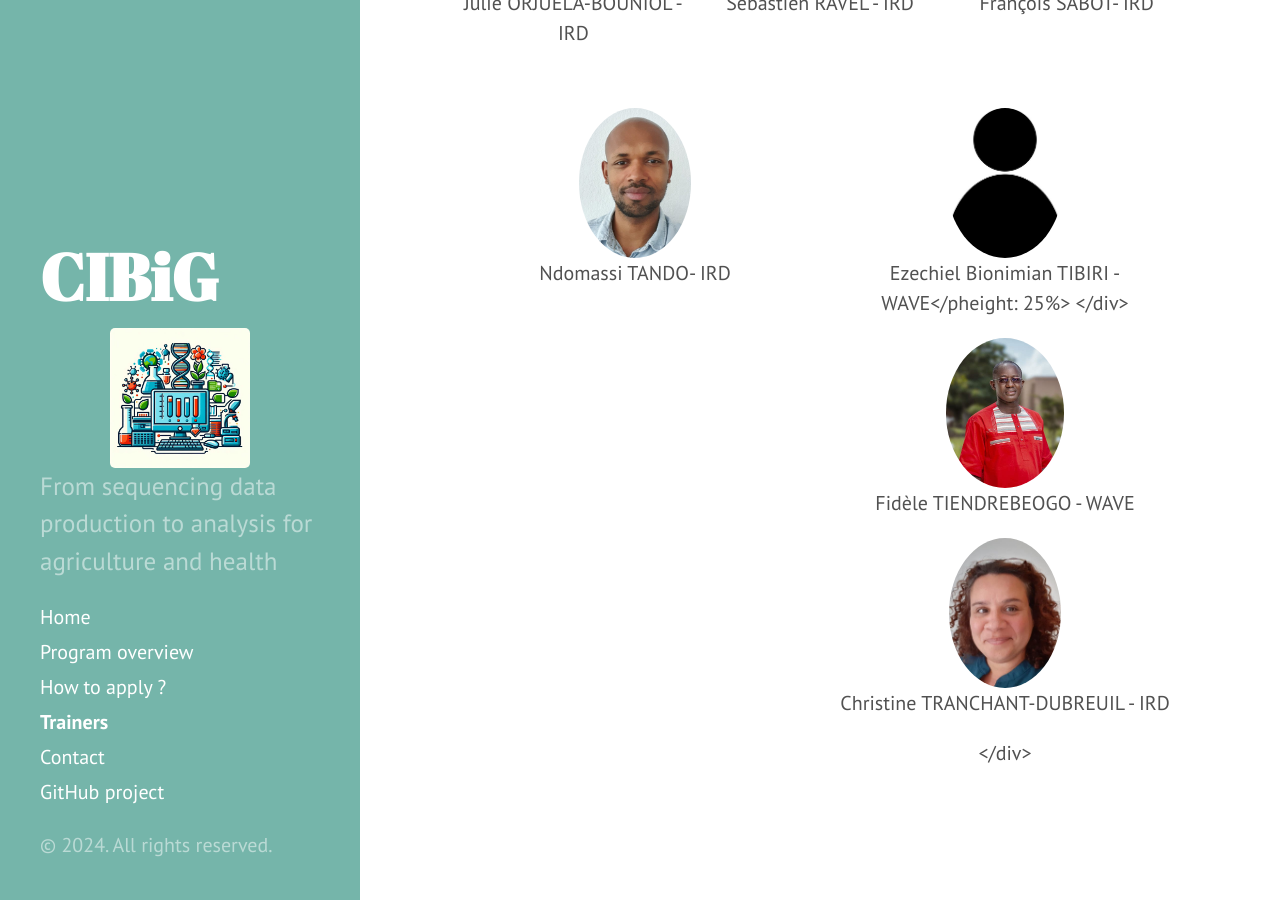
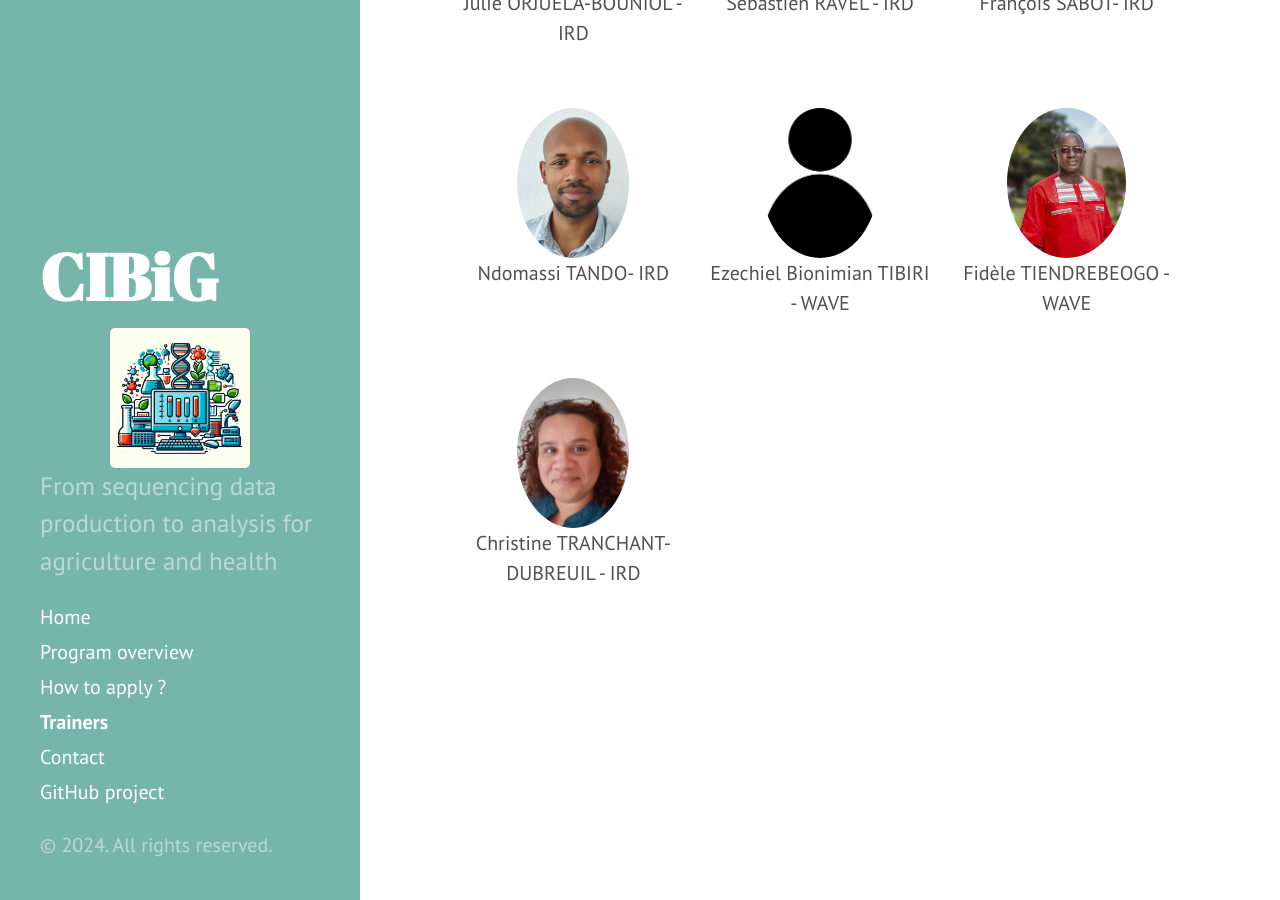
Before and after one commit to CIBiG-Course/CIBiG-course.github.io, a Jekyll site: the page built from docs/03-trainers.md, in a window 1280 px wide and 900 px high, scrolled down 842 px. Built offline with Jekyll 4.4.1, drawn with Linux system fonts in a browser that asks for light colours.

Commit message:
debug trainer page

```diff
--- a/docs/03-trainers.md
+++ b/docs/03-trainers.md
@@ -57,7 +57,7 @@ title: Trainers
 
   <div style="flex: 1 1 calc(33.333% - 20px); text-align: center; margin-bottom: 20px;">
     <img src="public/trainer_anonym.jpeg" style="height: 150px; border-radius: 50%; margin: 0 auto;">
-    <p>Ezechiel Bionimian TIBIRI - WAVE</pheight: 25%>
+    <p>Ezechiel Bionimian TIBIRI - WAVE</p>
   </div>
 
   <div style="flex: 1 1 calc(33.333% - 20px); text-align: center; margin-bottom: 20px;">
```
Also changed, not shown: docs/public/apple-touch-icon-144-precomposed.png (deleted).
